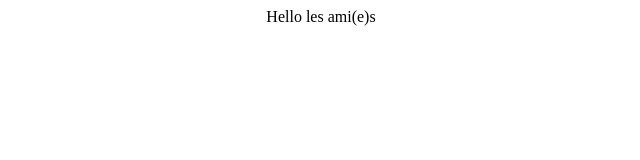
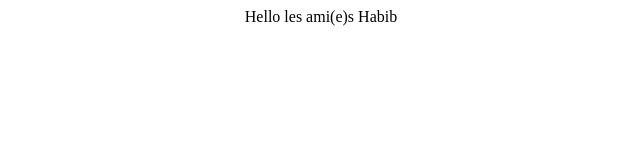
Before and after one commit to sghabib/99-HABIB-DORSAF, a plain HTML site: page index.html in a window 1280 px wide. Shown: the full height of the page, 319-959 px from the left. Drawn offline with Linux system fonts and the light colour scheme.

Commit message:
Verification

```diff
--- a/index.html
+++ b/index.html
@@ -5,6 +5,7 @@
 <body>
 <div align="center">
 <a1>Hello les ami(e)s</a1>
+Habib
 </div>
 </body>
 </html>
```
